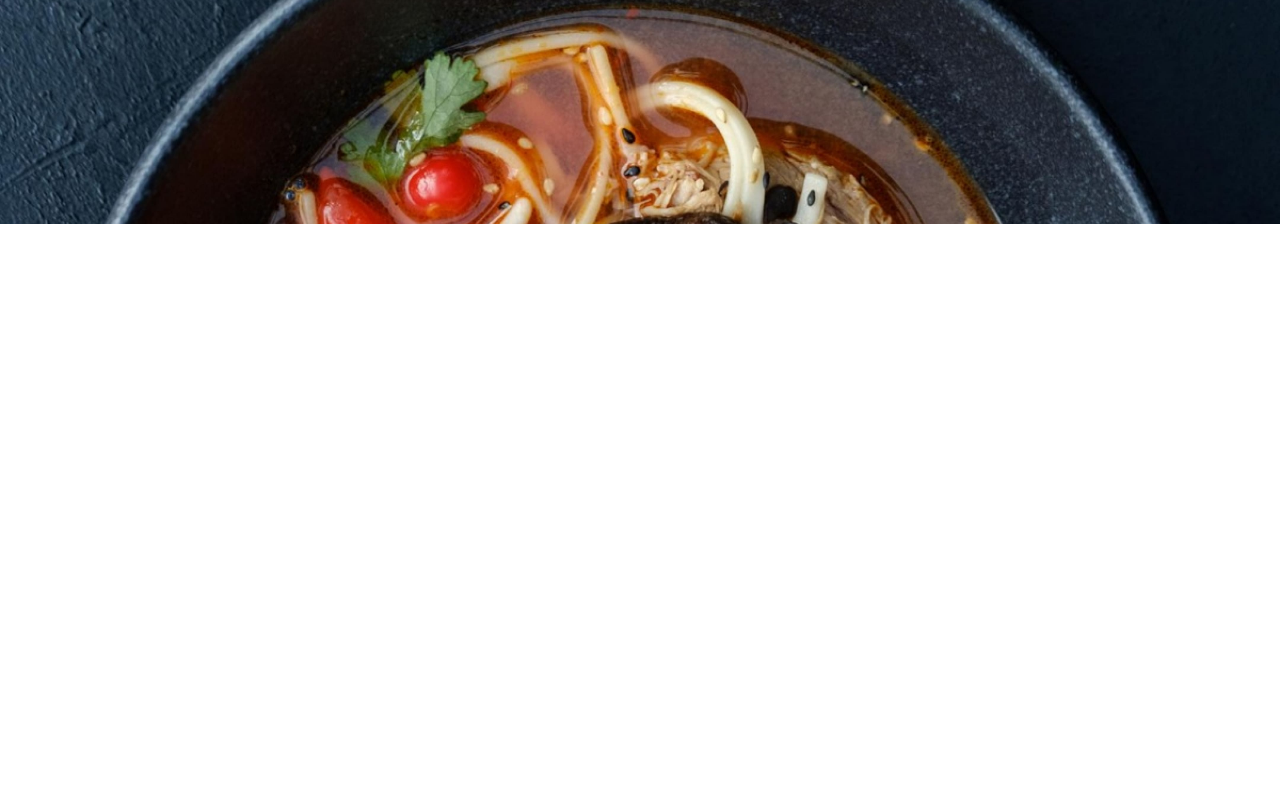
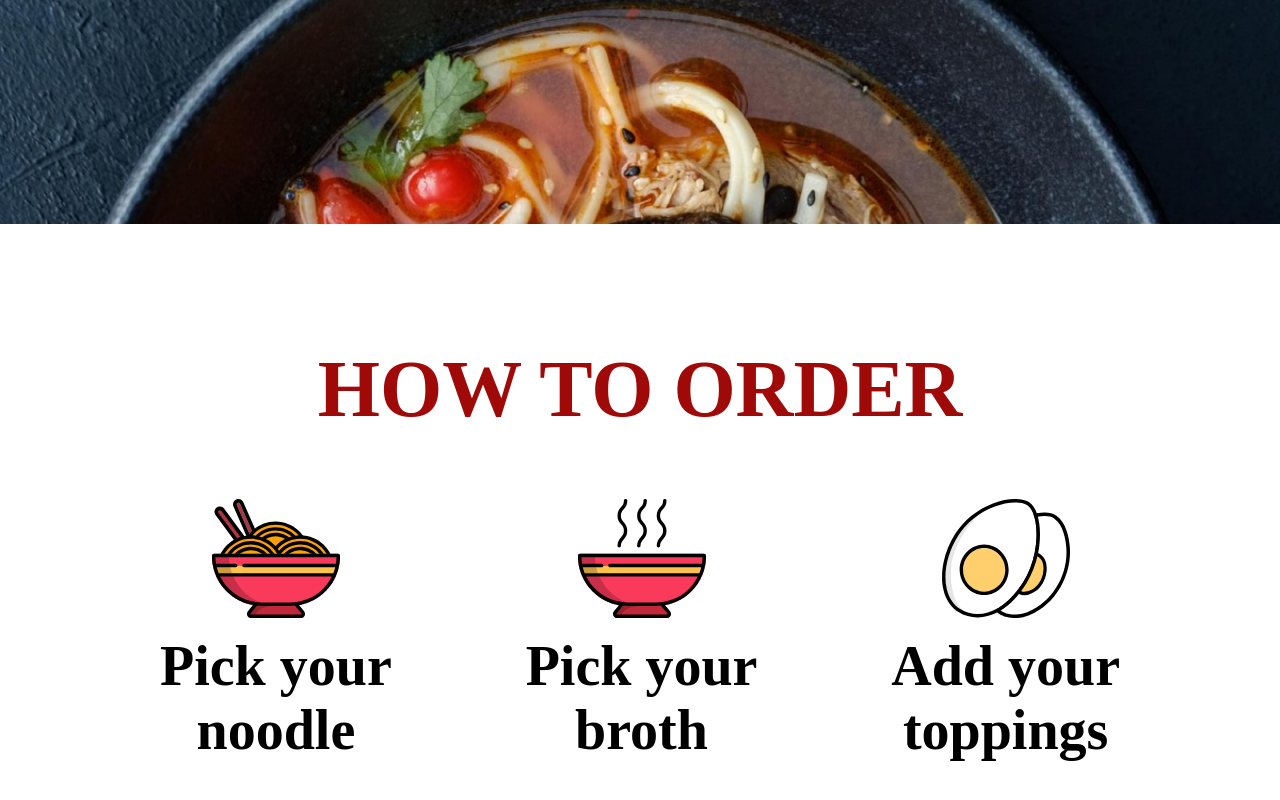
Before and after one commit to batti251/Angular_Sakura, an Angular app: page / in a window 1280 px wide. Shown: the part 576-1376 px from the top of the page. Built offline with nearby package versions, Linux system fonts and the light colour scheme.

Commit message:
feat[html,css]: add how-to-order-component

```diff
--- a/src/app/main-content/how-to-order/how-to-order.component.html
+++ b/src/app/main-content/how-to-order/how-to-order.component.html
@@ -1,3 +1,28 @@
 <section>
+  <h2>HOW TO ORDER</h2>
+  <div>
+    <figure>
+      <img
+        src="./../../../assets/img/2_section_how_to_order/SVG/noodle.svg"
+        alt="Image of a bowl with noodles"
+      />
+      <figcaption>Pick your <br> noodle</figcaption>
+    </figure>
 
+    <figure>
+      <img
+        src="./../../../assets/img/2_section_how_to_order/SVG/broth.svg"
+        alt="Image of a bowl with hot Broth"
+      />
+      <figcaption>Pick your <br> broth</figcaption>
+    </figure>
+
+    <figure>
+      <img
+        src="./../../../assets/img/2_section_how_to_order/SVG/egg.svg"
+        alt="Image of a halfcut Egg"
+      />
+      <figcaption>Add your <br> toppings</figcaption>
+    </figure>
+  </div>
 </section>
--- a/src/app/main-content/how-to-order/how-to-order.component.scss
+++ b/src/app/main-content/how-to-order/how-to-order.component.scss
@@ -1,3 +1,29 @@
+@import './../../../styles.scss';
+
+
+
 section{
-    height: 400px;
+    @include margin(120px 160px 120px 160px );
+
+    >h2 {
+        @include dFlex($jc:center);
+        @include margin(0 0 64px 0);
+        @include fontStyle($fs: 80px, $c:#9F0908);
+    }
+
+    >div {
+        @include dFlex($jc:space-between, $g: 16px);
+
+        >figure{
+                @include dFlex($fd: column, $g: 16px);
+                > img{
+                    width: 128px;
+                }
+                > figcaption{
+                    @include fontStyle($fs: 56px);
+                    text-align: center
+                }
+        }
+    }
+
 }
--- a/src/styles.scss
+++ b/src/styles.scss
@@ -4,6 +4,27 @@
     padding: 0;
 }
 
+@mixin dFlex($jc: center, $ai: center, $fd: row, $g: 0){
+  display: flex;
+  justify-content: $jc;
+  align-items: $ai;
+  flex-direction: $fd;
+  gap: $g
+}
+
+@mixin margin($m: 0 0 0 0 ){
+  margin: $m;
+}
+
+@mixin padding($p: 0 0 0 0 ){
+  padding: $p;
+}
+
+@mixin fontStyle($fs: 24px , $fw: bold, $c: #000000){
+  font-size: $fs;
+  font-weight: $fw;
+  color: $c
+}
 
 /* raleway-200 - latin */
 @font-face {
```
